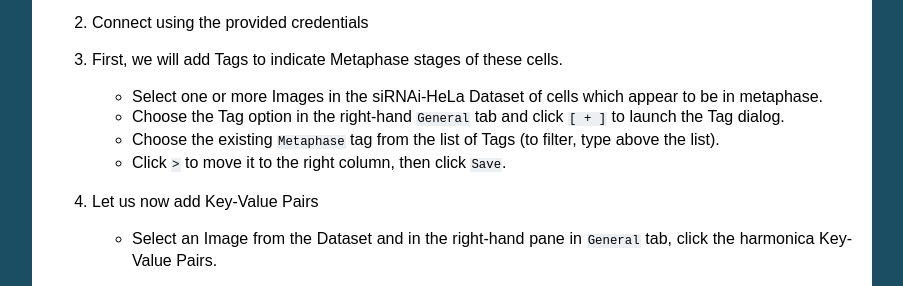
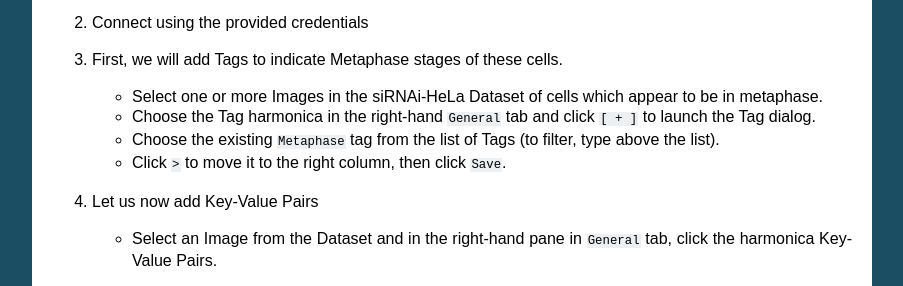
Before and after one commit to ome/omero-guide-introduction, a Sphinx documentation site: the page built from docs/annotate.rst, in a window 1280 px wide and 900 px high, scrolled down 598 px. Shown: the part 152-438 px from the top of the window, without its empty margins (198-1101 px from the left). Built offline with Sphinx 7.4.7, drawn with Linux system fonts in a browser that asks for light colours.

Commit message:
Add harmonica terminology to tags

```diff
--- a/docs/annotate.rst
+++ b/docs/annotate.rst
@@ -46,7 +46,7 @@ Step-by-step
 
    - Select one or more Images in the siRNAi-HeLa Dataset of cells which appear to be in metaphase.
 
-   - Choose the Tag option in the right-hand ``General`` tab and click ``[ + ]`` to launch the Tag dialog.
+   - Choose the Tag harmonica in the right-hand ``General`` tab and click ``[ + ]`` to launch the Tag dialog.
 
    - Choose the existing ``Metaphase`` tag from the list of Tags (to filter, type above the list).
 
```
